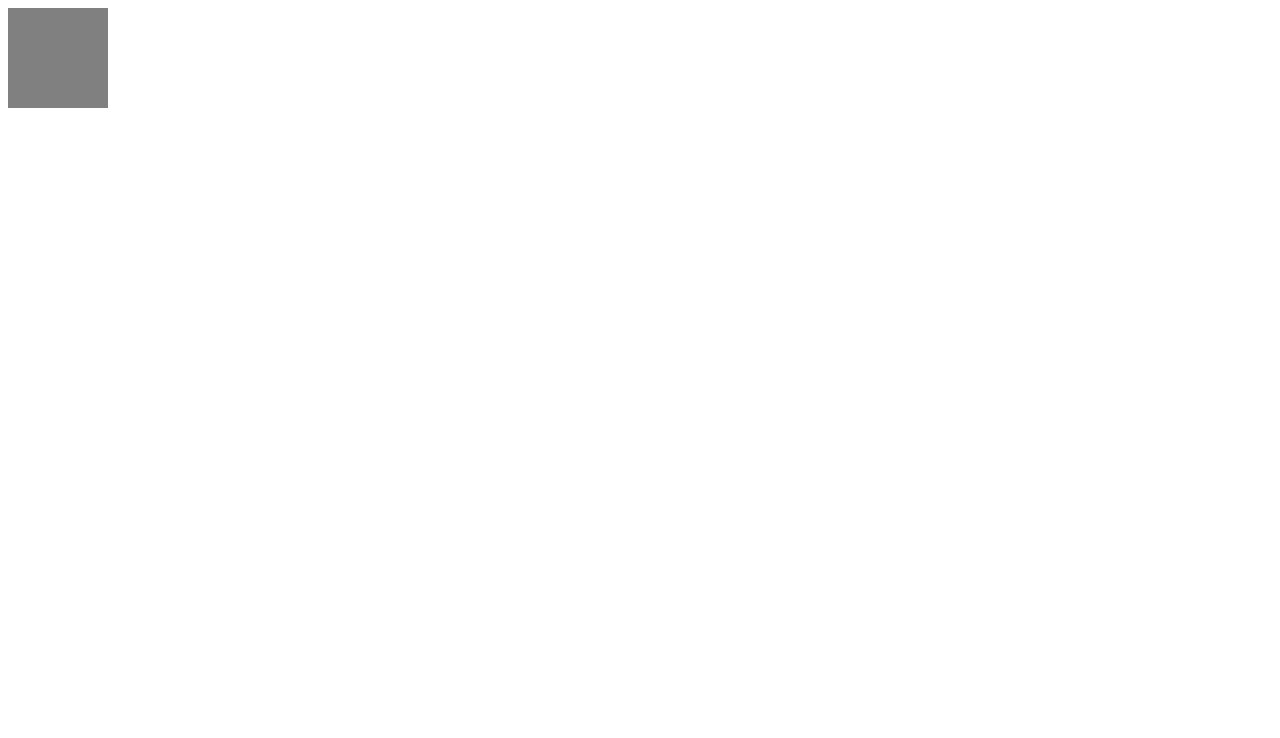
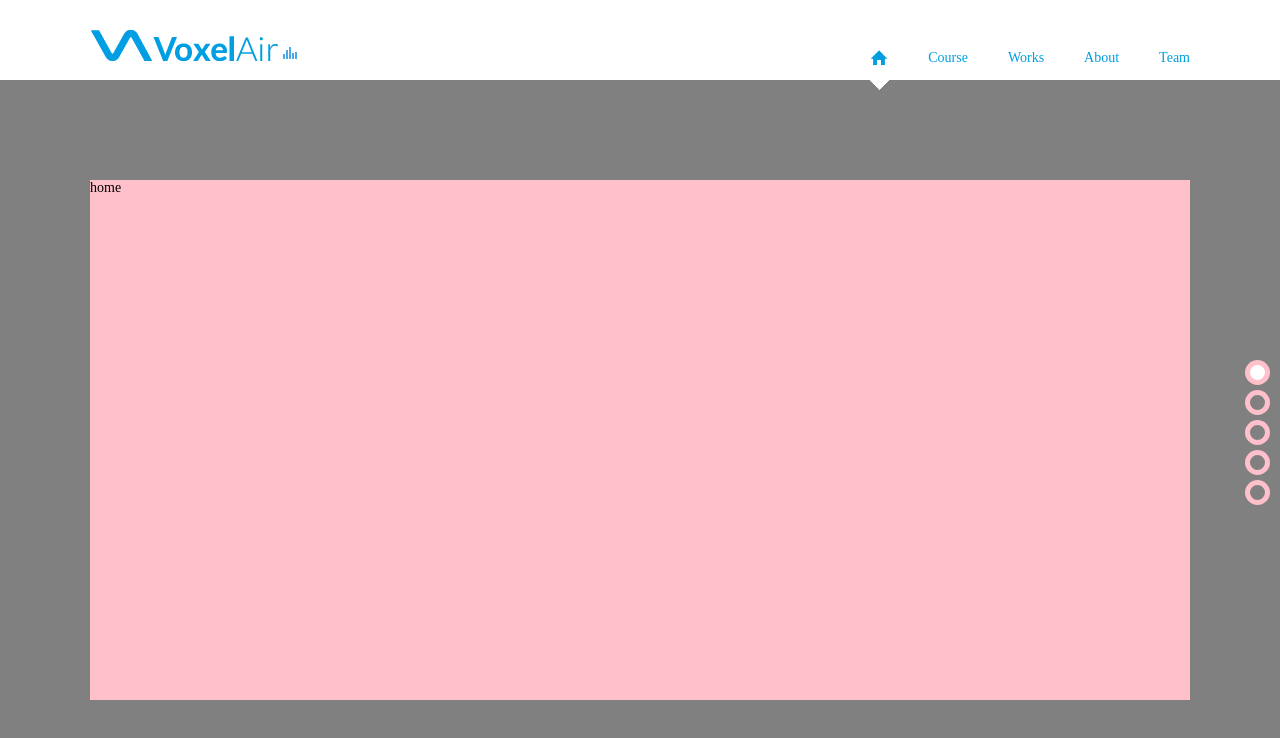
Before and after one commit to Asteria2/fullpage_asteria, a website with bundled scripts: page index.html in a window 1280 px wide. Built offline with nearby package versions, Linux system fonts and the light colour scheme.

Commit message:
项目版本v1.0.0

```diff
--- a/index.html
+++ b/index.html
@@ -6,7 +6,85 @@
   <link rel="stylesheet" href="./src/css/index.min.css">
 </head>
 <body>
-  <div id="app"></div>
+  <div id="app">
+    <div class="head">
+      <div class="headMain">
+        <h1 class="logo">
+          <a href="http://www.atguigu.com/">
+            <img src="./static/img/logo.png">
+          </a>
+        </h1>
+        <div class="music">
+          <audio src="./static/img/audio.mp3" loop></audio>
+        </div>
+        <ul class="nav">
+          <li class="item">
+            <a href="javascript:">
+              <div class="up">
+                <img src="./static/img/home_gruen.png">
+              </div>
+              <div class="down">
+                <img src="./static/img/home.png">
+              </div>
+            </a>
+          </li>
+          <li class="item">
+          <a href="javascript:">
+            <div class="up">Course</div>
+            <div class="down">Course</div>
+          </a>
+        </li>
+          <li class="item">
+            <a href="javascript:">
+              <div class="up">Works</div>
+              <div class="down">Works</div>
+            </a>
+          </li>
+          <li class="item">
+            <a href="javascript:">
+              <div class="up">About</div>
+              <div class="down">About</div>
+            </a>
+          </li>
+          <li class="item">
+            <a href="javascript:">
+              <div class="up">Team</div>
+              <div class="down">Team</div>
+            </a>
+          </li>
+        </ul>
+        <div class="arrow">
+          <img src="./static/img/menuIndicator.png">
+        </div>
+      </div>
+    </div>
+    <div class="content">
+      <ul class="list">
+        <li class="home">
+          <div>home</div>
+        </li>
+        <li class="course">
+          <div>course</div>
+        </li>
+        <li class="works">
+          <div>works</div>
+        </li>
+        <li class="about">
+          <div>about</div>
+        </li>
+        <li class="team">
+          <div>team</div>
+        </li>
+      </ul>
+      <ul class="points">
+        <li class="active"></li>
+        <li></li>
+        <li></li>
+        <li></li>
+        <li></li>
+      </ul>
+    </div>
+  </div>
 </body>
 <script src="./src/js/index.min.js"></script>
 </html>
--- a/package.json
+++ b/package.json
@@ -10,10 +10,8 @@
     "dowebpack": "webpack ./src/js/index.js ./dist/js/index.js",
     "dobabel": "babel ./dist/js/index.js -o ./dist/js/index.min.js",
     "docopy": "node ./util/copy.js",
-
     "dosassDev": "sass --watch ./src/css/index.scss ./src/css/index.min.css",
     "dowebpackDev": "webpack --watch ./src/js/index.js ./src/js/index.min.js"
-
   },
   "keywords": [],
   "author": "",
@@ -30,6 +28,7 @@
     "eslint-plugin-node": "^10.0.0",
     "eslint-plugin-promise": "^4.2.1",
     "eslint-plugin-standard": "^4.0.1",
+    "fs-extra": "^8.1.0",
     "postcss-cli": "^6.1.3",
     "sass": "^1.23.0",
     "webpack": "^3.10.0"
--- a/src/css/extend/extend.scss
+++ b/src/css/extend/extend.scss
@@ -0,0 +1,8 @@
+.clearfix{
+  zoom: 1;
+  &:after{
+    content: "";
+    display: block;
+    clear: both;
+  }
+}
--- a/src/css/index.scss
+++ b/src/css/index.scss
@@ -7,8 +7,161 @@
 @import "./business/about";
 @import "./business/team";
 
-#app{
-  width: 100px;
-  height: 100px;
-  background-color: gray;
+html,body{
+  width: 100%;
+  height: 100%;
+  overflow: hidden;
+  #app{
+    position: relative;
+    width: 100%;
+    height: 100%;
+    overflow: hidden;
+    .head{
+      position: relative;
+      width: 100%;
+      background-color: white;
+      .headMain{
+        margin: 0 auto;
+        width: 1100px;
+        height: 80px;
+        .logo{
+          margin-top: 30px;
+          float: left;
+        }
+        .music{
+          cursor: pointer;
+          margin-top: 45px;
+          margin-left:5px;
+          width: 14px;
+          height: 14px;
+          float: left;
+          background: url("../../static/img/musicon.gif") no-repeat;
+        }
+        .nav{
+          margin-top: 50px;
+          float: right;
+          .item{
+            margin-left:40px;
+            float: left;
+            & > a{
+              position: relative;
+              div{
+                color: #009EE0;
+                transition: width .5s;
+                &:nth-child(1){
+                  position: absolute;
+                  left:0;
+                  top: 0;
+                  width: 0;
+                  color: black;
+                  overflow: hidden;
+                }
+              }
+            }
+            &:hover{
+              & > a{
+                div{
+                  &:nth-child(1){
+                    width: 100%;
+                  }
+                }
+              }
+            }
+            &.active{
+              & > a{
+                div{
+                  &:nth-child(1){
+                    width: 100%;
+                  }
+                }
+              }
+            }
+          }
+        }
+        .arrow{
+          z-index: 9;
+          position: absolute;
+          left:50%;
+          bottom: -11px;
+          width: 21px;
+          height: 11px;
+          transition: left .5s;
+        }
+      }
+    }
+    .content{
+      position: absolute;
+      left:0;
+      right:0;
+      top: 80px;
+      bottom: 0;
+      background-color: gray;
+      overflow: hidden;
+      .list{
+        position: absolute;
+        left:0;
+        top: 0;
+        width: 100%;
+        transition: top .3s linear;
+        li{
+          position: relative;
+          div{
+            position: absolute;
+            width: 1100px;
+            height: 520px;
+            left: 0;
+            right: 0;
+            bottom: 0;
+            top: 0;
+            margin: auto;
+          }
+          &.home{
+            div{
+              background-color: pink;
+            }
+          }
+          &.course{
+            div{
+              background-color: antiquewhite;
+            }
+          }
+          &.works{
+            div{
+              background-color: gainsboro;
+            }
+          }
+          &.about{
+            div{
+              background-color: salmon;
+            }
+          }
+          &.team{
+            div{
+              background-color: turquoise;
+            }
+          }
+        }
+      }
+      .points{
+        position: absolute;
+        right: 10px;
+        top: 50%;
+        margin-top: -80px;
+        li{
+          margin-bottom: 5px;
+          width: 15px;
+          height:15px;
+          border: 5px solid pink;
+          border-radius: 50%;
+          &.active{
+            background-color: white;
+          }
+          &:hover{
+            cursor: pointer;
+          }
+        }
+      }
+    }
+  }
+
 }
--- a/src/css/mixin/mixin.scss
+++ b/src/css/mixin/mixin.scss
@@ -0,0 +1,8 @@
+@mixin V-H-Center(){
+  position: absolute;
+  left: 0;
+  right: 0;
+  bottom: 0;
+  top: 0;
+  margin: auto;
+}
--- a/src/css/reset/reset.scss
+++ b/src/css/reset/reset.scss
@@ -0,0 +1,20 @@
+
+html,body{
+  height: 100%;
+  overflow: hidden;
+}
+html,body,h1,h2,h3,h4,h5,h6,p,ul,li{
+  margin: 0;
+  padding: 0;
+  font: 14px "微软雅黑";
+}
+a{
+  text-decoration: none;
+  display: block;
+}
+li{
+  list-style: none;
+}
+img{
+  display: block;
+}
--- a/src/js/frame/frame.js
+++ b/src/js/frame/frame.js
@@ -0,0 +1,71 @@
+import move from "./move/move"
+import callback from "./wheel/wheel"
+window.onload=function () {
+  var navLiNodes=document.querySelectorAll("#app .head .headMain .nav .item");
+  var arrow=document.querySelector("#app .head .headMain .arrow ");
+  var music=document.querySelector("#app .head .headMain .music");
+  var audio=document.querySelector('#app .head .headMain .music audio');
+  var contentNode=document.querySelector("html #app .content, body #app .content");
+  var contentLiNodes=document.querySelectorAll("html #app .content .list li, body #app .content .list li");
+  var listNode=document.querySelector("html #app .content .list li, body #app .content .list");
+  var points=document.querySelector('html #app .content .points li, body #app .content .points');
+  var pointNodes=document.querySelectorAll('html #app .content .points li, body #app .content .points li');
+  var homeNode=navLiNodes[0];
+
+  arrow.style.left=(homeNode.offsetLeft+(homeNode.offsetWidth/2)-(arrow.offsetWidth/2))+'px';
+//音乐播放
+  music.addEventListener('click',function () {
+    if(audio.paused){
+      audio.play();
+      music.classList.remove('active');
+    }else{
+      audio.pause();
+      music.classList.add('active');
+    }
+  });
+//头部交互
+//   navLiNodes.forEach(function (liNode) {
+//     liNode.onclick=function () {
+//       navLiNodes.forEach(function (liNode) {
+//         liNode.classList.remove("active");
+//       });
+//       liNode.classList.add("active");
+//       arrow.style.left=(liNode.offsetLeft+(liNode.offsetWidth/2)-(arrow.offsetWidth/2))+'px';
+//
+//     }
+//   });
+ if(navLiNodes.length===pointNodes.length){
+   for(var i=0;i<navLiNodes.length;i++){
+     navLiNodes[i].index=i;
+     pointNodes[i].index=i;
+     navLiNodes[i].onclick=pointNodes[i].onclick=function () {
+       move(this.index);
+     }
+   }
+ }
+  //内容交互
+  contentLiNodes.forEach(function (liNode) {
+    console.log(contentNode.offsetHeight);
+    liNode.style.height=contentNode.offsetHeight+'px';
+  });
+
+ var timer=0;
+ contentNode.index=0;
+if(contentNode.addEventListener){
+  contentNode.addEventListener('DOMMouseScroll',function (event) {
+    clearInterval(timer);
+    timer=setTimeout(function () {
+      callback(event,contentNode.index)
+    },100);
+  });
+}
+contentNode.onmousewheel=function (event) {
+  clearInterval(timer);
+  timer=setTimeout(function () {
+    callback(event,contentNode.index)
+  },100);
+}
+
+
+
+}
--- /dev/null
+++ b/src/js/frame/move/move.js
@@ -0,0 +1,16 @@
+export default function (index) {
+  var navLiNodes=document.querySelectorAll("#app .head .headMain .nav .item");
+  var pointNodes=document.querySelectorAll('html #app .content .points li, body #app .content .points li');
+  var listNode=document.querySelector("html #app .content .list li, body #app .content .list");
+  var contentNode=document.querySelector("html #app .content, body #app .content");
+  var arrow=document.querySelector("#app .head .headMain .arrow ");
+
+  for(var j=0;j<navLiNodes.length;j++){
+    navLiNodes[j].classList.remove("active");
+    pointNodes[j].classList.remove("active");
+  }
+  navLiNodes[index].classList.add('active');
+  pointNodes[index].classList.add('active');
+  arrow.style.left=(navLiNodes[index].offsetLeft+(navLiNodes[index].offsetWidth/2)-(arrow.offsetWidth/2))+'px';
+  listNode.style.top=-index*contentNode.offsetHeight+'px';
+}
--- /dev/null
+++ b/src/js/frame/wheel/wheel.js
@@ -0,0 +1,42 @@
+import move from "../move/move"
+export  default function (e,index) {
+  var contentLiNodes=document.querySelectorAll("html #app .content .list li, body #app .content .list li");
+  var contentNode=document.querySelector("html #app .content, body #app .content");
+  e=e||event;
+  var dir='';
+  var length=contentLiNodes.length;
+  if(e.wheelDelta){
+    if(e.wheelDelta>0){
+      dir="up";
+    }else{
+      dir="down";
+    }
+  }
+  if(e.detail){
+    if(e.detail>0){
+      dir="down";
+    }else{
+      dir="up";
+    }
+  }
+
+  switch (dir) {
+    case "up":
+      if(index<0){
+        index=0;
+      }else{
+        index--;
+      }
+      move(index);
+      break;
+    case "down":
+      if(index>length-1){
+        index=length-1;
+      }else{
+        index++;
+      }
+      move(index);
+      break;
+  }
+  contentNode.index=index;
+}
--- a/src/js/index.js
+++ b/src/js/index.js
@@ -5,6 +5,3 @@ import "./business/course"
 import "./business/works"
 import "./business/about"
 import "./business/team"
-
-
-console.log(10);
```
Also changed, not shown: src/css/index.min.css, src/js/index.min.js, 2 other files.
